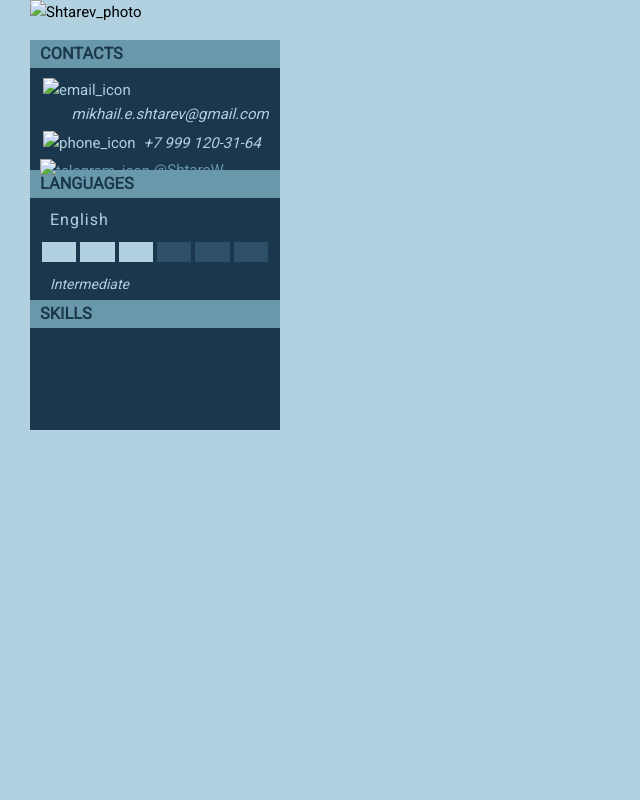
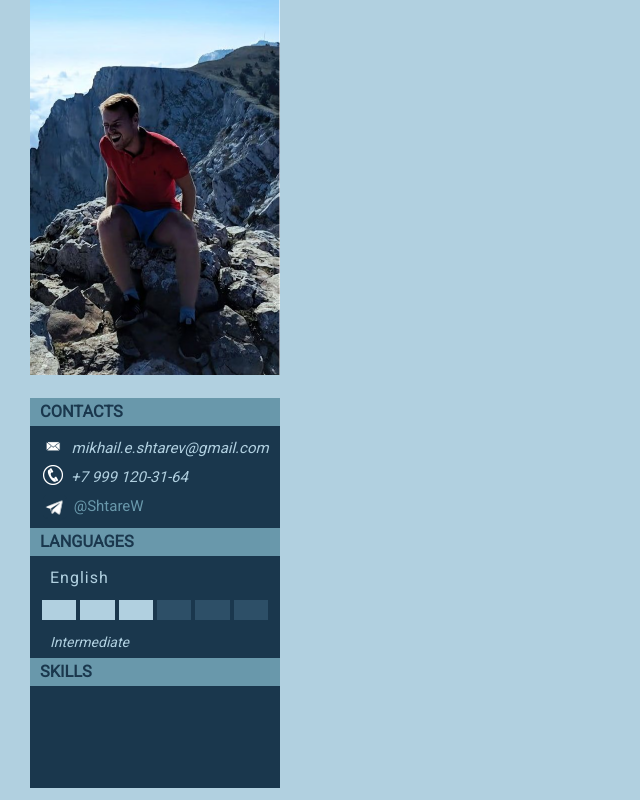
Before and after one commit to mikhailshtarev/shtarev_resume, a plain HTML site: page index.html in a window 1280 px wide. Shown: the whole page, without its empty margins (0-640 px from the left). Drawn offline with Linux system fonts and the light colour scheme.

Commit message:
edit location pictures and add languages

```diff
--- a/index.html
+++ b/index.html
@@ -15,7 +15,7 @@
 <body>
     <section class="left-sect">
         <div class="picture">
-            <img src="/study/pictures/Shtarev.png" alt="Shtarev_photo" width="250">
+            <img src="/pictures/Shtarev.png" alt="Shtarev_photo" width="250">
         </div>
 
         <div class="contact">
@@ -23,17 +23,17 @@
                 <h3>CONTACTS</h3>
             </div>
             <div class="email">
-                <div class="email_icon"><img src="/study/pictures/email_icon.png" alt="email_icon" height="20"></div>
+                <div class="email_icon"><img src="/pictures/email_icon.png" alt="email_icon" height="20"></div>
                 <div class="email_str"><em>mikhail.e.shtarev@gmail.com</em></div>
                 </a>
             </div>
             <div class="telephone_number_block">
-                <div class="telephone_icon"><img src="/study/pictures/phone.png" alt="phone_icon" height="20"></div>
+                <div class="telephone_icon"><img src="/pictures/phone.png" alt="phone_icon" height="20"></div>
                 <div class="telephone_number"><em>+7 999 120-31-64 </em></div>
             </div>
             <div class="telegram">
                 <a href="https://t.me/ShtareW">
-                    <img src="/study/pictures/telegram-icon.png" class="telegram_icon" alt="telegram_icon" height="30">
+                    <img src="/pictures/telegram-icon.png" class="telegram_icon" alt="telegram_icon" height="30">
                     @ShtareW
                 </a>
             </div>
```
